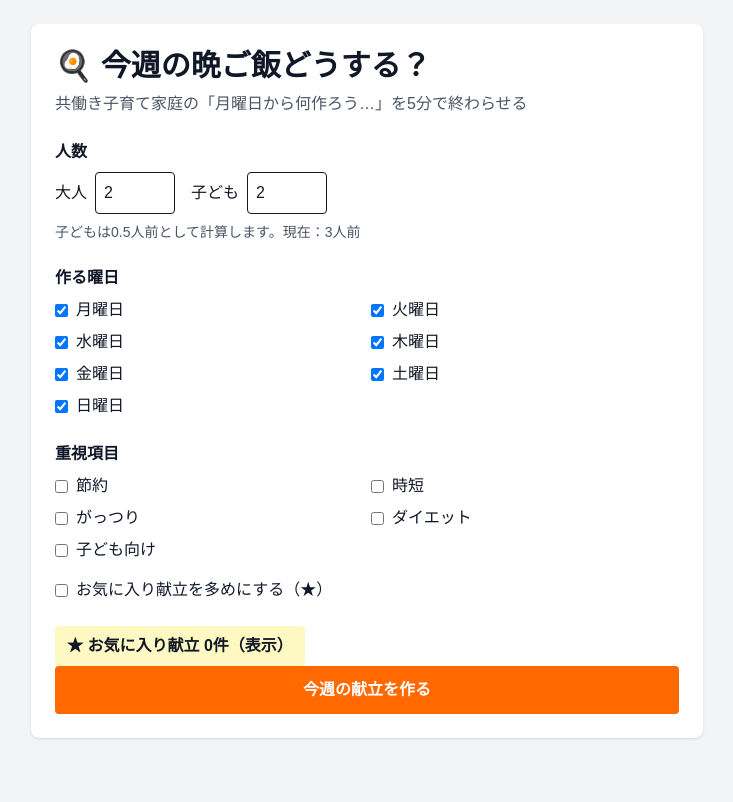
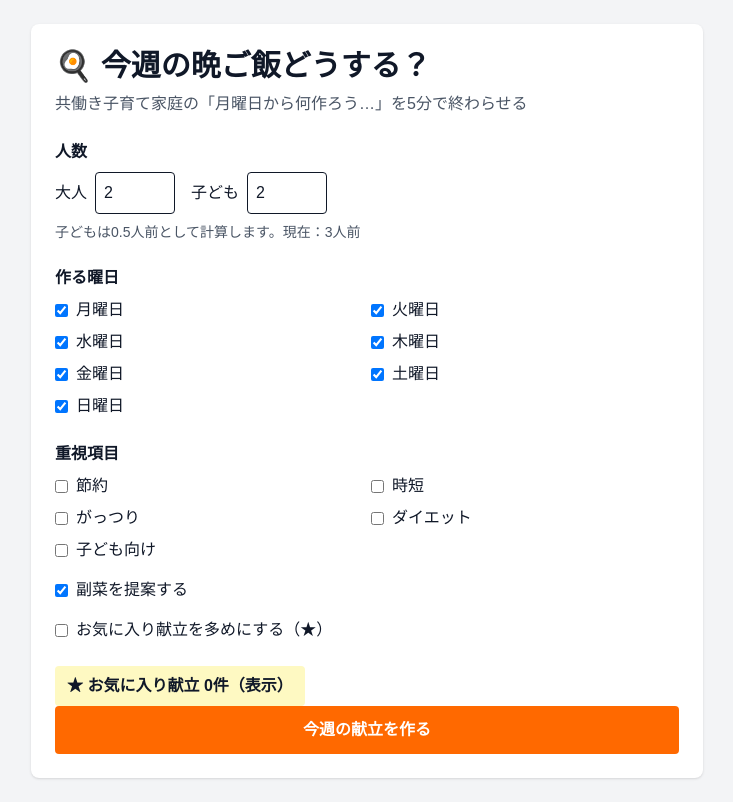
Before and after one commit to hirokilabdev-cloud/konshu-bangohan, a Next.js app: page / in a window 1280 px wide. Shown: the whole page, without its empty margins (273-1006 px from the left). Built offline with nearby package versions, Linux system fonts and the light colour scheme.

Commit message:
Ver 1.3 副菜ONOFF追加

```diff
--- a/app/page.tsx
+++ b/app/page.tsx
@@ -28,6 +28,8 @@ export default function Home() {
 
   const [showFavorites, setShowFavorites] = useState(false);
   const [pendingRemoveFavorites, setPendingRemoveFavorites] = useState<string[]>([]);
+
+  const [includeSideDishes, setIncludeSideDishes] = useState(true);
 
   const [generatedMenus, setGeneratedMenus] = useState<
     {
@@ -176,7 +178,9 @@ export default function Home() {
         day,
         menu: selectedMenu.name,
         ingredients: selectedMenu.ingredients,
-        sideDishes: pickSideDishes(selectedMenu.sideDishNeeds),
+        sideDishes: includeSideDishes
+          ? pickSideDishes(selectedMenu.sideDishNeeds)
+          : [],
       };
     });
 
@@ -207,7 +211,9 @@ export default function Home() {
         day: item.day,
         menu: selectedMenu.name,
         ingredients: selectedMenu.ingredients,
-        sideDishes: pickSideDishes(selectedMenu.sideDishNeeds),
+        sideDishes: includeSideDishes
+          ? pickSideDishes(selectedMenu.sideDishNeeds)
+          : [],
       };
     });
 
@@ -396,6 +402,38 @@ export default function Home() {
           <label className="mt-4 flex items-center gap-2">
             <input
               type="checkbox"
+              checked={includeSideDishes}
+              onChange={(e) => {
+                const checked = e.target.checked;
+                setIncludeSideDishes(checked);
+
+                setGeneratedMenus((prev) =>
+                  prev.map((item) => {
+                    if (checked) {
+                      const menu = menuPool.find((menu) => menu.name === item.menu);
+
+                      return {
+                        ...item,
+                        sideDishes: menu ? pickSideDishes(menu.sideDishNeeds) : [],
+                      };
+                    }
+
+                    return {
+                      ...item,
+                      sideDishes: [],
+                    };
+                  })
+                );
+
+                setCheckedIngredients([]);
+              }}
+            />
+            副菜を提案する
+          </label>
+
+          <label className="mt-4 flex items-center gap-2">
+            <input
+              type="checkbox"
               checked={preferFavorites}
               onChange={() => setPreferFavorites((prev) => !prev)}
             />
@@ -509,9 +547,14 @@ export default function Home() {
                         </button>
                       </div>
 
-                      <p className="text-sm text-gray-600">
-                        副菜：{item.sideDishes.map((sideDish) => sideDish.name).join("、")}
-                      </p>
+                      <div className="text-sm text-gray-600">
+                        {item.sideDishes.length > 0 && (
+                          <p>
+                            副菜：
+                            {item.sideDishes.map((dish) => dish.name).join("、")}
+                          </p>
+                        )}
+                      </div>
                     </div>
 
                     <div className="flex flex-col items-end gap-2">
```
